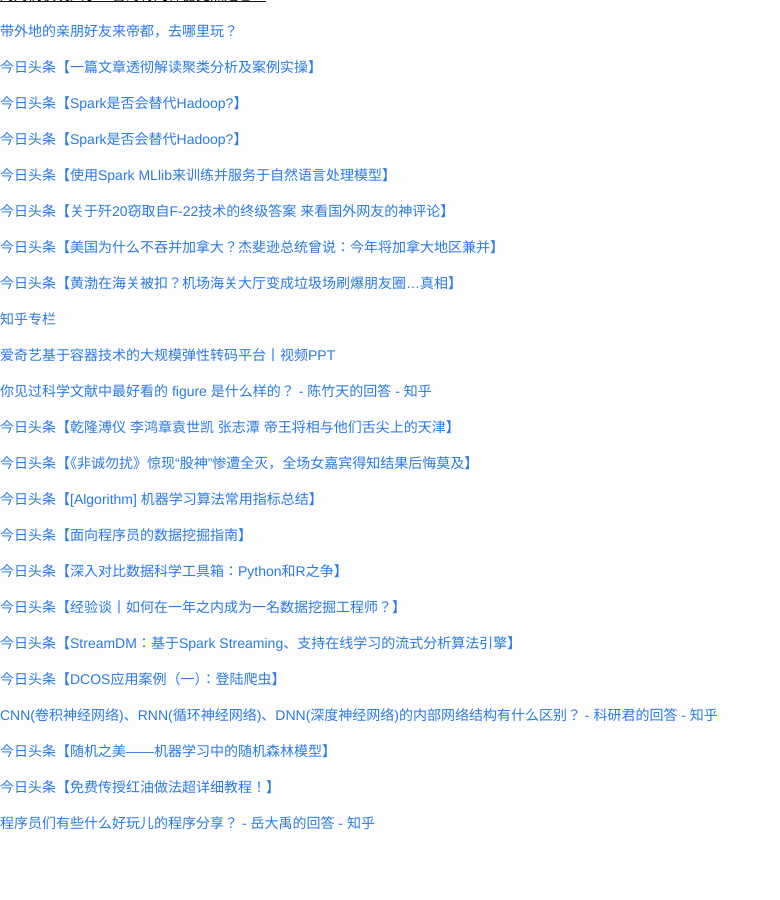
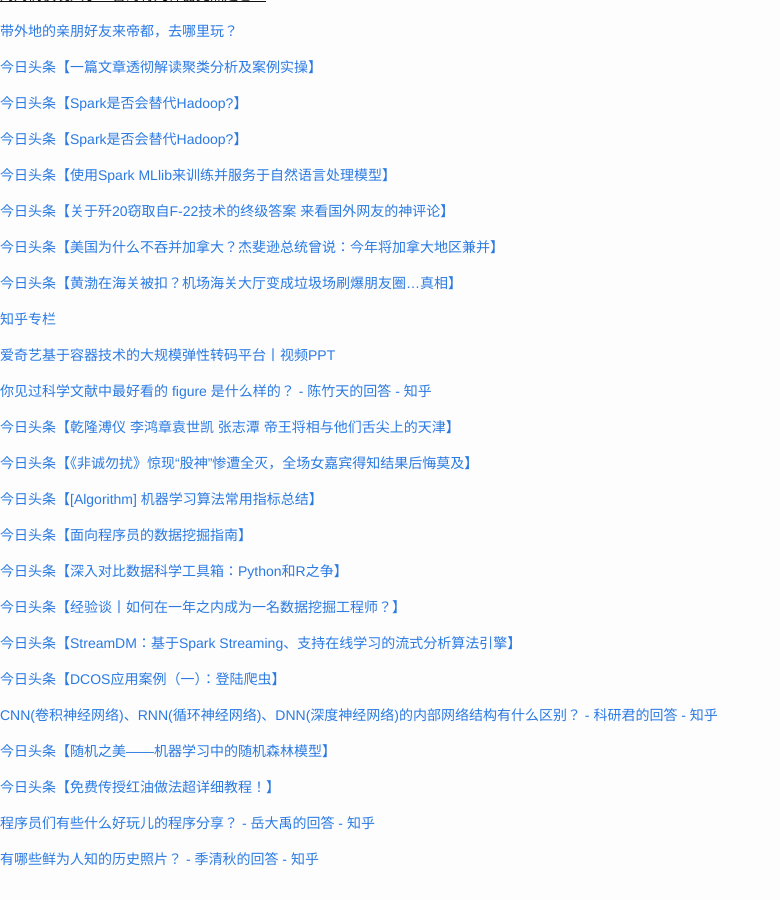
Before and after one commit to cnwarden/cnwarden.github.io, a Jekyll site: the page built from fav/index.md, in a window 1280 px wide and 900 px high, scrolled down 9282 px. Shown: the whole window, without its empty margins (0-780 px from the left). Built offline with Jekyll 4.4.1, drawn with Linux system fonts in a browser that asks for light colours; emoji names are drawn with the system emoji font; before the commit the page ends 10146 px from its top, so only the background shows below that.

Commit message:
auto commit

```diff
--- a/fav/index.md
+++ b/fav/index.md
@@ -560,3 +560,5 @@ title:  fav
 [今日头条【免费传授红油做法超详细教程！】](http://toutiao.com/group/6273669383920222466/?iid=4098001378&app=news_article&tt_from=android_share&utm_source=email&utm_medium=toutiao_android&utm_campaign=client_share)
 
 [程序员们有些什么好玩儿的程序分享？ - 岳大禹的回答 - 知乎](http://www.zhihu.com/question/29669428/answer/95783764)
+
+[有哪些鲜为人知的历史照片？ - 季清秋的回答 - 知乎](http://www.zhihu.com/question/23523696/answer/58921496)
```
